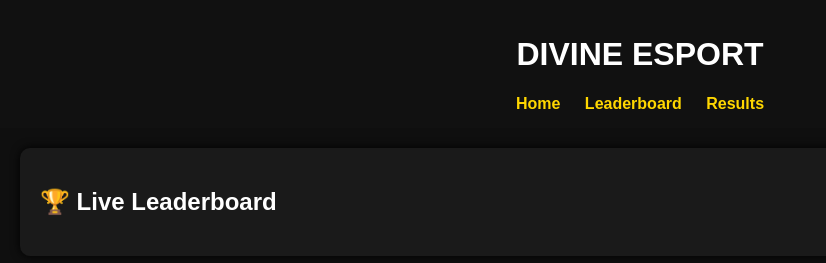
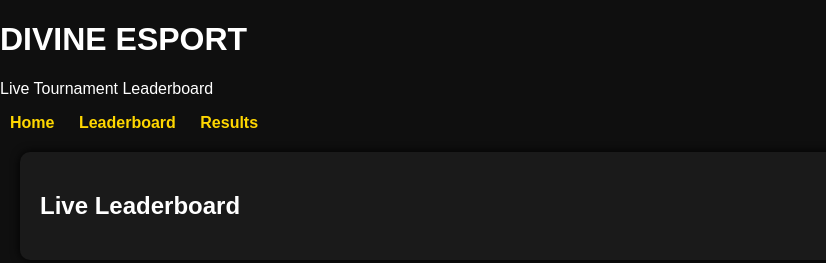
Before and after one commit to rhk4133-dev/rhk-music, a plain HTML site: page leaderboard.html in a window 1280 px wide. Shown: the whole page, without its empty margins (0-826 px from the left). Drawn offline with Linux system fonts and the light colour scheme; no server answers.

Commit message:
Update leaderboard.html

```diff
--- a/leaderboard.html
+++ b/leaderboard.html
@@ -1,29 +1,34 @@
+
 <!DOCTYPE html>
-<html>
+<html lang="en">
 <head>
-    <title>Leaderboard - Divine Esport</title>
-    <link rel="stylesheet" href="style.css">
+<meta charset="UTF-8">
+<title>Leaderboard | Divine Esport</title>
+<meta name="viewport" content="width=device-width, initial-scale=1.0">
+<link rel="stylesheet" href="style.css">
+<script src="script.js" defer></script>
 </head>
 <body>
 
-<header>
-    <h1>DIVINE ESPORT</h1>
-    <nav>
-        <a href="index.html">Home</a>
-        <a href="leaderboard.html">Leaderboard</a>
-        <a href="results.html">Results</a>
-    </nav>
-</header>
+<div class="background"></div>
 
-<section class="card">
-    <h2>🏆 Live Leaderboard</h2>
+<div class="container fade-in">
 
-    <div class="table-container">
-        <table id="leaderboardTable"></table>
-    </div>
+<h1 class="brand">DIVINE ESPORT</h1>
+<p class="tagline">Live Tournament Leaderboard</p>
 
-</section>
+<nav class="nav">
+<a href="index.html">Home</a>
+<a href="leaderboard.html">Leaderboard</a>
+<a href="results.html">Results</a>
+</nav>
 
-<script src="script.js"></script>
+<div class="card">
+<h2>Live Leaderboard</h2>
+<table class="leaderboard" id="sheetTable"></table>
+</div>
+
+</div>
+
 </body>
 </html>
```
